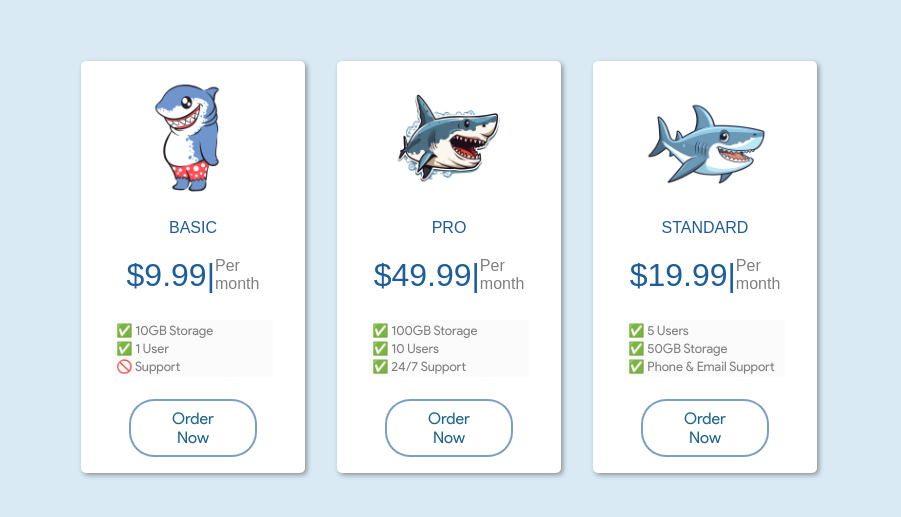
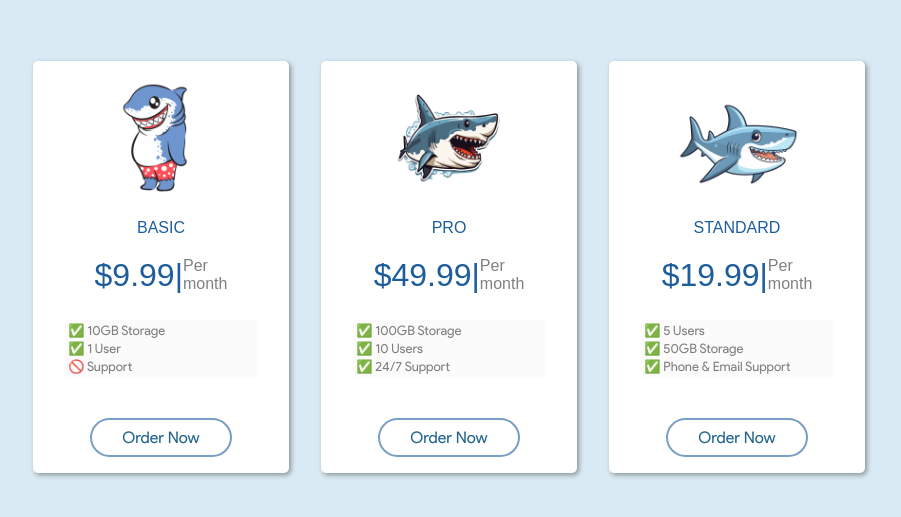
Before and after one commit to sumeet-y/Pricing-Table, a plain HTML site: page index.html in a window 1280 px wide. Shown: the part 133-650 px from the top of the page, without its empty margins (191-1092 px from the left). Drawn offline with Linux system fonts and the light colour scheme; a web font is replaced by a local one.

Commit message:
changed to realtive sizeing

```diff
--- a/css/plan-button.css
+++ b/css/plan-button.css
@@ -6,7 +6,7 @@
     background-color:#ffff;
     color:#22668D;
     font-family: 'product sans';
-    width: 40%;
+    width: 5.6rem;
     border:2.5px solid #1d5c9b95;
 
 
--- a/css/price.css
+++ b/css/price.css
@@ -6,8 +6,8 @@
     /* height:60vh; */
     padding: 1rem;
     margin: 1rem;
-    width: 12%;
-    max-width: 15%;
+    width: 15rem;
+    max-width: 14rem;
     text-align: center;
     border-radius: 5px;
     box-shadow: 2px 2px 5px rgba(0, 0, 0, 0.377);
```
